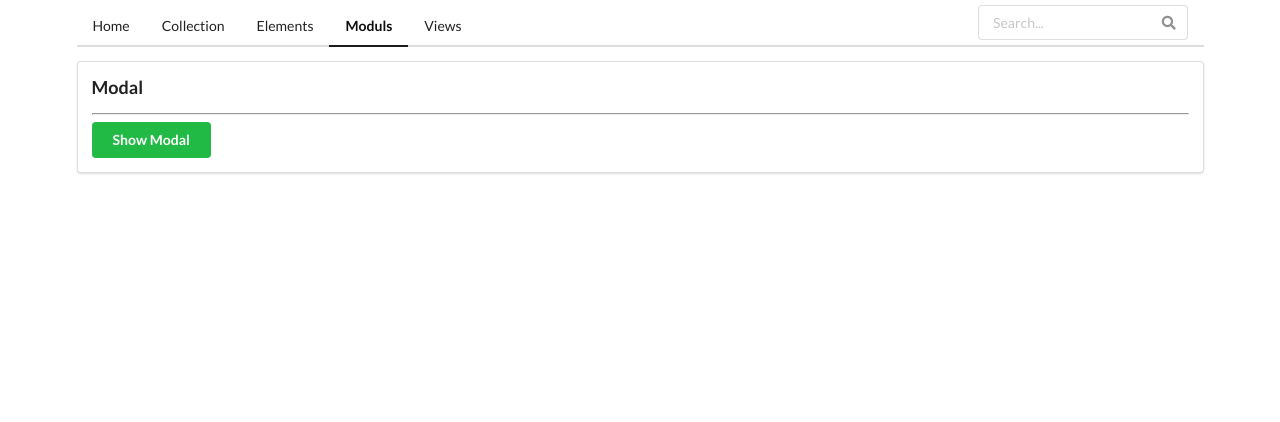
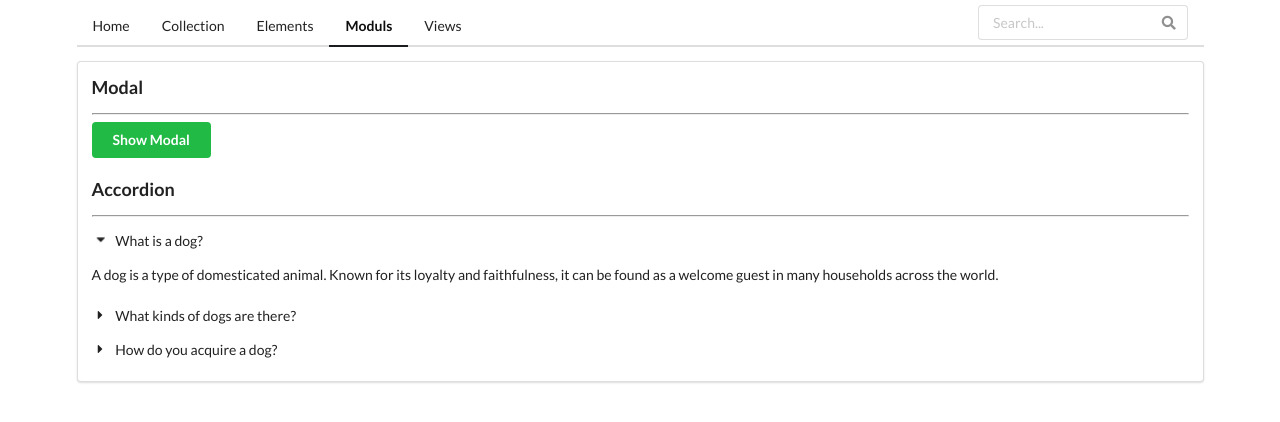
Before and after one commit to DaniyalKT/composs, an Angular app: page /mods in a window 1280 px wide. Shown: the top 422 px of the page. Built offline with nearby package versions, Linux system fonts and the light colour scheme.

Commit message:
update accordion component and final commit in this project

```diff
--- a/src/app/app.module.ts
+++ b/src/app/app.module.ts
@@ -7,14 +7,12 @@ import { AppRoutingModule } from './app-routing.module';
 import { AppComponent } from './app.component';
 import { HomeComponent } from './home/home.component';
 import { NotFoundComponent } from './not-found/not-found.component';
-import { AccordionComponent } from './mod/accordion/accordion.component';
 
 @NgModule({
   declarations: [
     AppComponent,
     HomeComponent,
     NotFoundComponent,
-    AccordionComponent,
   ],
   imports: [
     BrowserModule,
--- a/src/app/mod/accordion/accordion.component.html
+++ /dev/null
@@ -1 +0,0 @@
-<p>accordion works!</p>
--- /dev/null
+++ b/src/app/mods/accordion/accordion.component.html
@@ -0,0 +1,13 @@
+<div class="ui accordion">
+
+    <ng-container  *ngFor="let item of data; let i = index">
+        <div class="title"  [ngClass]="{'active': activeClass===i}" (click)="onChangeClass(i)">
+            <i class="dropdown icon"></i>
+            {{item.title}}
+        </div>
+        <div class="content" [ngClass]="{'active': activeClass===i}">
+            <p class="transition">{{item.content}}</p>
+        </div>
+    </ng-container>
+
+</div>
--- /dev/null
+++ b/src/app/mods/accordion/accordion.component.ts
@@ -0,0 +1,21 @@
+import { Component, Input } from '@angular/core';
+
+@Component({
+  selector: 'app-accordion',
+  templateUrl: './accordion.component.html',
+  styleUrls: ['./accordion.component.css']
+})
+export class AccordionComponent {
+  @Input() data = []
+  activeClass: number = 0
+
+  onChangeClass(value: number) {
+
+    if (value == this.activeClass) {
+      this.activeClass = -1
+    } else {
+      this.activeClass = value
+    }
+  }
+
+}
--- a/src/app/mods/mods.module.ts
+++ b/src/app/mods/mods.module.ts
@@ -5,12 +5,14 @@ import { ModsRoutingModule } from './mods-routing.module';
 import { ModulsHomeComponent } from './moduls-home/moduls-home.component';
 import { ModalComponent } from './modal/modal.component';
 import { SharedModule } from '../shared/shared.module';
+import { AccordionComponent } from './accordion/accordion.component';
 
 
 @NgModule({
   declarations: [
     ModulsHomeComponent,
-    ModalComponent
+    ModalComponent,
+    AccordionComponent
   ],
   imports: [
     CommonModule,
--- a/src/app/mods/moduls-home/moduls-home.component.html
+++ b/src/app/mods/moduls-home/moduls-home.component.html
@@ -12,3 +12,8 @@
 </modal-content>
 
 </app-modal>
+
+
+<app-divider>Accordion</app-divider>
+
+<app-accordion [data]="accordionData"></app-accordion>
--- a/src/app/mods/moduls-home/moduls-home.component.ts
+++ b/src/app/mods/moduls-home/moduls-home.component.ts
@@ -9,6 +9,14 @@ export class ModulsHomeComponent {
    showModal: boolean = false
 
 
+   accordionData =[
+    {title: 'What is a dog?', content:'A dog is a type of domesticated animal. Known for its loyalty and faithfulness, it can be found as a welcome guest in many households across the world.'},
+    {title: 'What kinds of dogs are there?', content:'There are many breeds of dogs. Each breed varies in size and temperament. Owners often select a breed of dog that they find to be compatible with their own lifestyle and desires from a companion.'},
+    {title: 'How do you acquire a dog?', content:'Three common ways for a prospective owner to acquire a dog is from pet shops, private owners, or shelters. A pet shop may be the most convenient way to buy a dog. Buying a dog from a private owner allows you to assess the pedigree and upbringing of your dog before choosing to take it home. Lastly, finding your dog from a shelter, helps give a good home to a dog who may not find one so readily.'},
+
+
+  ]
+
 
   ngChangeModal(){
     this.showModal = !this.showModal
```
Also changed, not shown: src/app/mod/accordion/accordion.component.ts (deleted, +0 -10 lines), src/app/mods/accordion/accordion.component.css (added).
